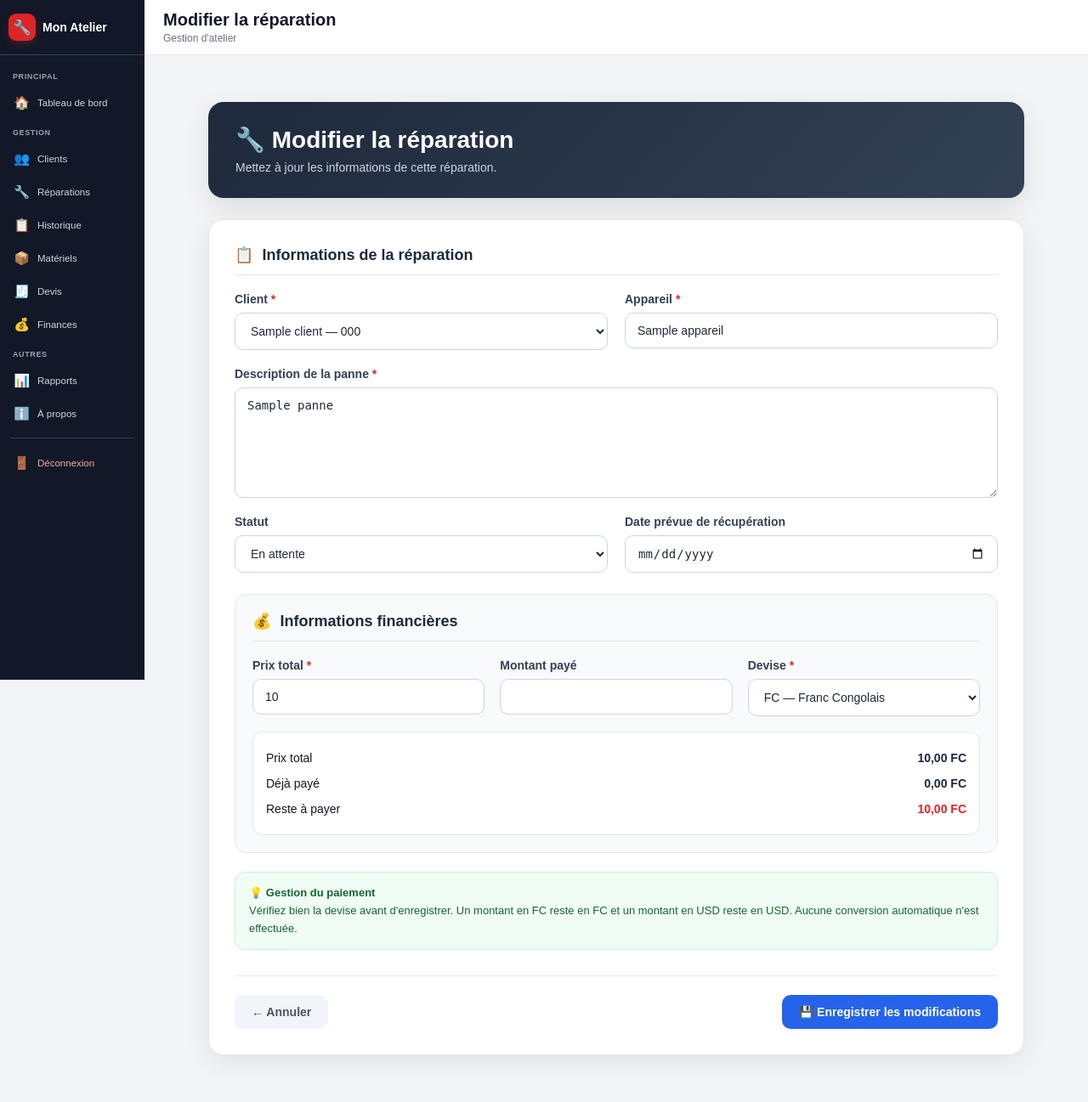
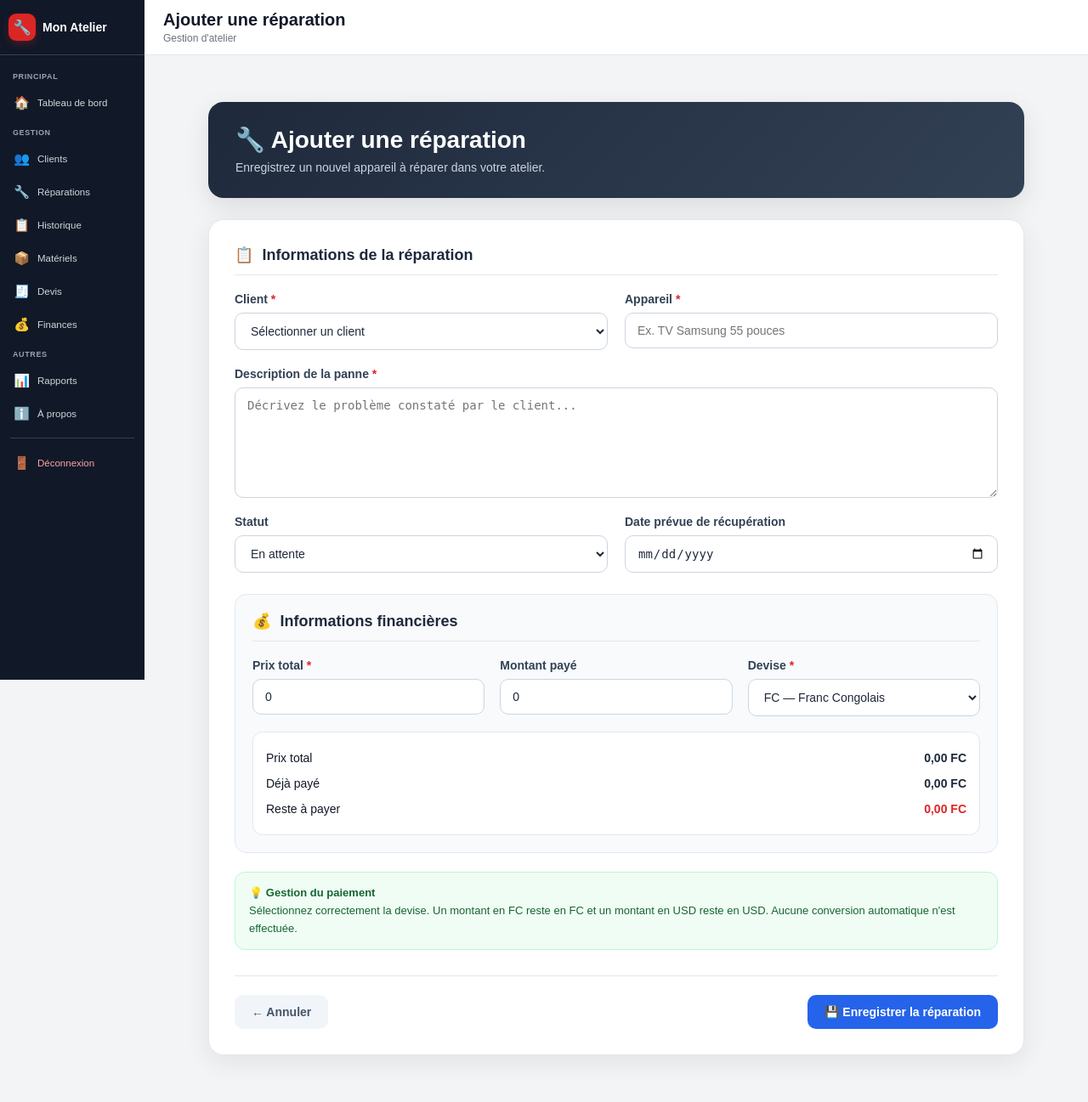
Before and after one commit to kavughe/mon-atelier, a Python web app: template templates/ajouter_reparation.html in a window 1280 px wide. Shown: the whole page at 85% size. Run offline with Jinja, Linux system fonts and the light colour scheme; the template is opened without the code that fills it: most values are stand-ins (such as "Sample title", 1, 10 or a date in 2020).

Commit message:
Correction page ajout réparation

```diff
--- a/templates/ajouter_reparation.html
+++ b/templates/ajouter_reparation.html
@@ -1,9 +1,10 @@
+
 {% extends "base.html" %}
 
-{% block title %}Modifier la réparation{% endblock %}
+{% block title %}Ajouter une réparation{% endblock %}
 
 {% block page_title %}
-Modifier la réparation
+Ajouter une réparation
 {% endblock %}
 
 {% block content %}
@@ -246,25 +250,36 @@ Modifier la réparation
 
 <div class="repair-page">
 
-    <!-- EN-TÊTE -->
+    <!-- =========================
+         EN-TÊTE
+    ========================== -->
 
     <div class="repair-header">
 
-        <h1>🔧 Modifier la réparation</h1>
+        <h1>🔧 Ajouter une réparation</h1>
 
         <p>
-            Mettez à jour les informations de cette réparation.
+            Enregistrez un nouvel appareil à réparer dans votre atelier.
         </p>
 
     </div>
 
 
+    <!-- =========================
+         CARTE PRINCIPALE
+    ========================== -->
+
     <div class="repair-card">
 
-        <form method="POST"
-              action="{{ url_for('modifier_reparation', id=reparation.id) }}">
+        <form
+            method="POST"
+            action="{{ url_for('ajouter_reparation') }}"
+            id="repairForm"
+        >
 
-            <!-- INFORMATIONS -->
+            <!-- =========================
+                 INFORMATIONS RÉPARATION
+            ========================== -->
 
             <h2 class="section-title">
                 <span>📋</span>
@@ -294,12 +309,7 @@ Modifier la réparation
 
                         {% for client in clients %}
 
-                            <option
-                                value="{{ client.id }}"
-                                {% if reparation.client_id == client.id %}
-                                    selected
-                                {% endif %}
-                            >
+                            <option value="{{ client.id }}">
 
                                 {{ client.nom }}
 
@@ -348,9 +357,9 @@ Modifier la réparation
                     <textarea
                         id="panne"
                         name="panne"
-                        placeholder="Décrivez le problème constaté..."
+                        placeholder="Décrivez le problème constaté par le client..."
                         required
-                    >{{ reparation.panne or '' }}</textarea>
+                    ></textarea>
 
                 </div>
 
@@ -456,7 +446,7 @@ Modifier la réparation
                             name="prix"
                             min="0"
                             step="0.01"
-                            value="{{ reparation.prix or 0 }}"
+                            value="0"
                             required
                         >
 
@@ -477,8 +467,15 @@ Modifier la réparation
                             name="montant_paye"
                             min="0"
                             step="0.01"
-                            value="{{ reparation.montant_paye or 0 }}"
+                            value="0"
                         >
+
+                        <div
+                            id="paiementErreur"
+                            class="error-message"
+                        >
+                            Le montant payé ne peut pas dépasser le prix total.
+                        </div>
 
                     </div>
 
@@ -570,21 +559,25 @@ Modifier la réparation
             </div>
 
 
-            <!-- INFORMATION -->
+            <!-- =========================
+                 INFORMATION
+            ========================== -->
 
             <div class="info-box">
 
-                <strong>💡 Gestion du paiement</strong><br>
+                <strong>💡 Gestion du paiement</strong>
+                <br>
 
-                Vérifiez bien la devise avant d'enregistrer.
+                Sélectionnez correctement la devise.
                 Un montant en FC reste en FC et un montant en USD
-                reste en USD. Aucune conversion automatique n'est
-                effectuée.
+                reste en USD. Aucune conversion automatique n'est effectuée.
 
             </div>
 
 
-            <!-- BOUTONS -->
+            <!-- =========================
+                 BOUTONS
+            ========================== -->
 
             <div class="actions">
 
@@ -599,8 +592,9 @@ Modifier la réparation
                 <button
                     type="submit"
                     class="btn btn-save"
+                    id="submitButton"
                 >
-                    💾 Enregistrer les modifications
+                    💾 Enregistrer la réparation
                 </button>
 
             </div>
@@ -634,6 +628,12 @@ document.addEventListener("DOMContentLoaded", function () {
     const resteAffiche =
         document.getElementById("resteAffiche");
 
+    const paiementErreur =
+        document.getElementById("paiementErreur");
+
+    const form =
+        document.getElementById("repairForm");
+
 
     function formatMontant(montant) {
 
@@ -647,41 +647,38 @@ document.addEventListener("DOMContentLoaded", function () {
 
     function calculerPaiement() {
 
-        let prix =
-            parseFloat(prixInput.value) || 0;
+        const prix =
+            Math.max(
+                parseFloat(prixInput.value) || 0,
+                0
+            );
 
         let paye =
-            parseFloat(payeInput.value) || 0;
+            Math.max(
+                parseFloat(payeInput.value) || 0,
+                0
+            );
 
         const devise =
             deviseInput.value || "FC";
 
 
-        /*
-         * Le paiement ne peut pas dépasser
-         * le prix total.
-         */
-
         if (paye > prix) {
 
-            paye = prix;
+            paiementErreur.style.display = "block";
 
-            payeInput.value = prix;
+        } else {
+
+            paiementErreur.style.display = "none";
 
         }
 
 
-        if (paye < 0) {
-
-            paye = 0;
-
-            payeInput.value = 0;
-
-        }
-
+        const payeCalcul =
+            Math.min(paye, prix);
 
         const reste =
-            Math.max(prix - paye, 0);
+            Math.max(prix - payeCalcul, 0);
 
 
         totalAffiche.textContent =
@@ -689,7 +686,7 @@ document.addEventListener("DOMContentLoaded", function () {
 
 
         payeAffiche.textContent =
-            formatMontant(paye) + " " + devise;
+            formatMontant(payeCalcul) + " " + devise;
 
 
         resteAffiche.textContent =
@@ -716,6 +713,34 @@ document.addEventListener("DOMContentLoaded", function () {
     );
 
 
+    form.addEventListener(
+        "submit",
+        function(event) {
+
+            const prix =
+                parseFloat(prixInput.value) || 0;
+
+            const paye =
+                parseFloat(payeInput.value) || 0;
+
+
+            if (paye > prix) {
+
+                event.preventDefault();
+
+                paiementErreur.style.display =
+                    "block";
+
+                payeInput.focus();
+
+                return false;
+
+            }
+
+        }
+    );
+
+
     calculerPaiement();
 
 });
```
Also changed, not shown: other parts of templates/ajouter_reparation.html (+31 -56 lines).
